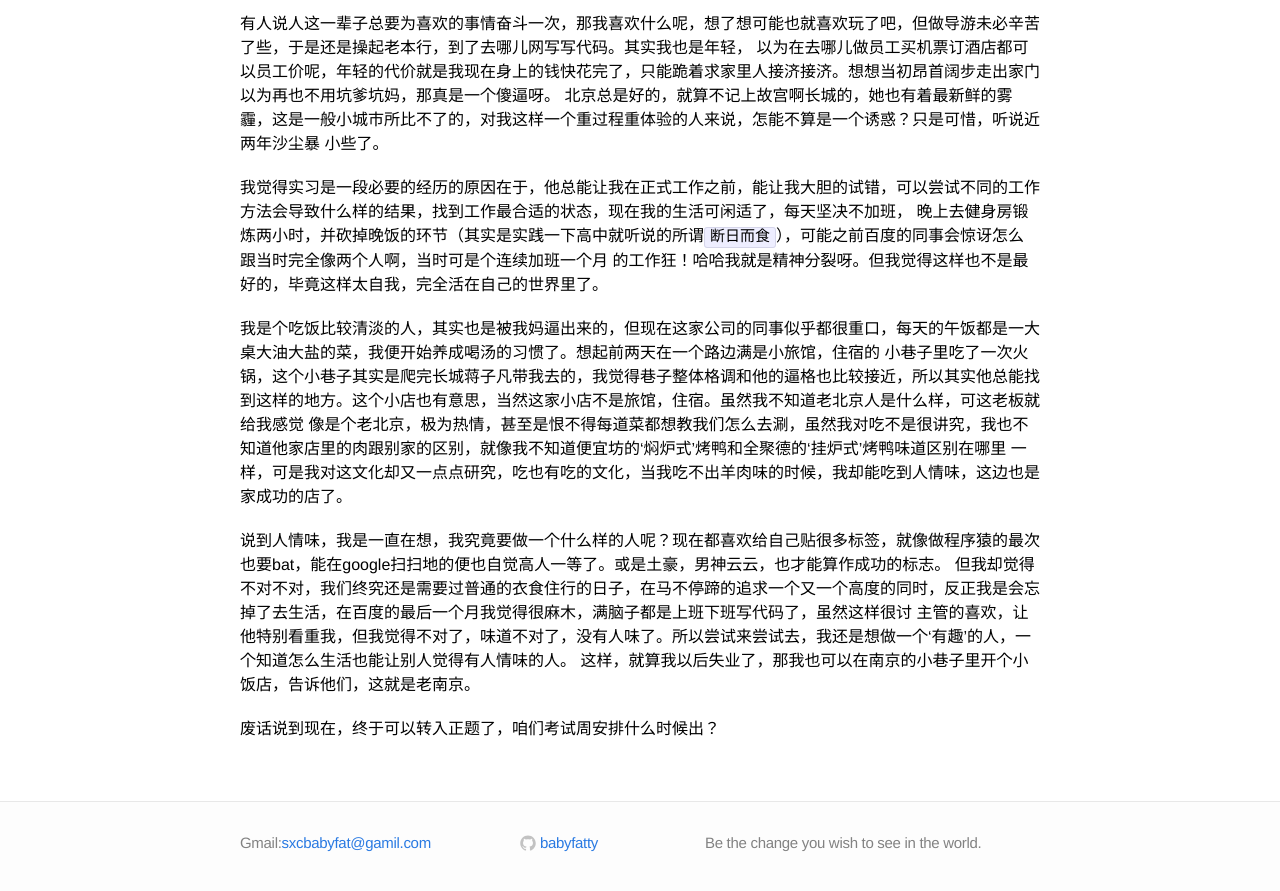
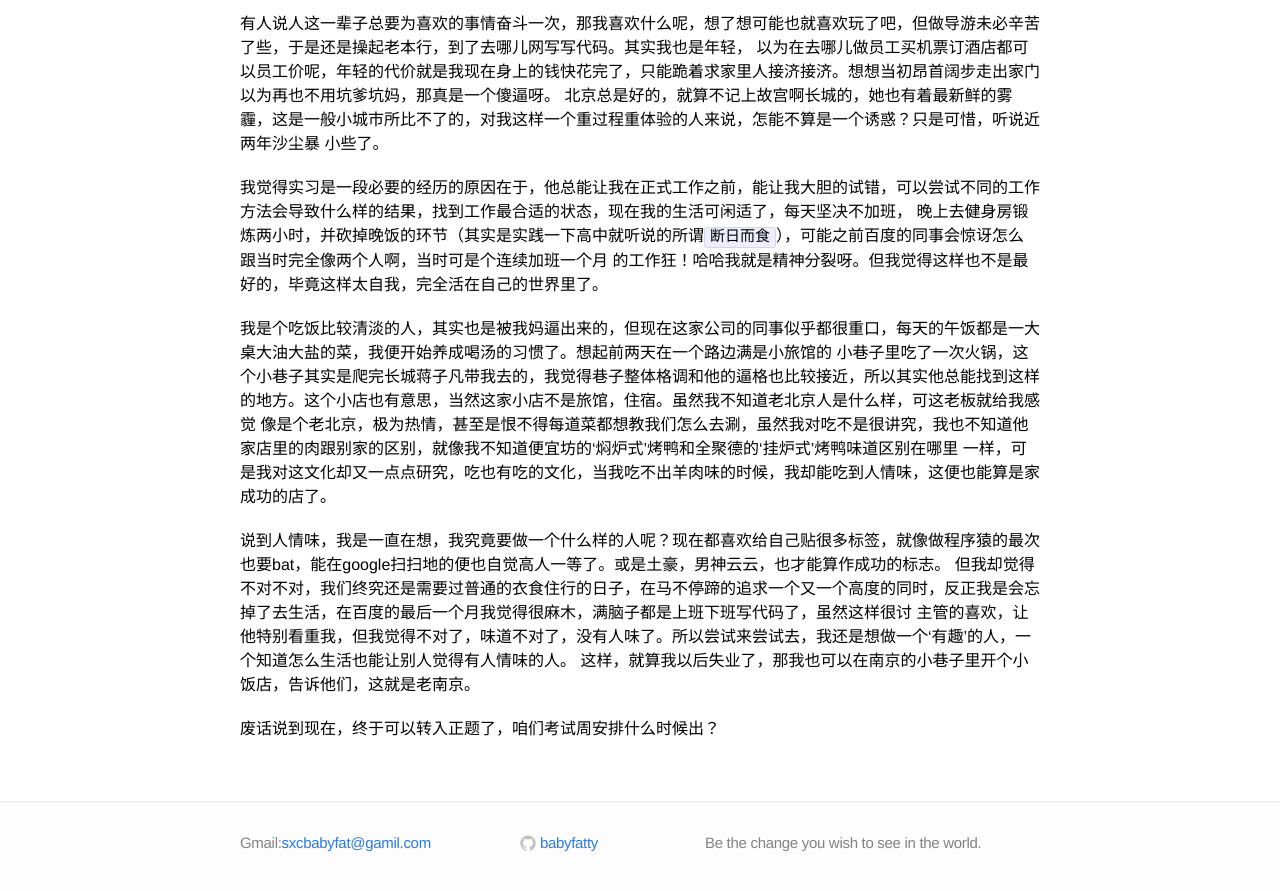
Before and after one commit to babyfatty/babyfatty.github.io, a Jekyll site: the page built from _posts/2014-10-30-Recently.markdown, in a window 1280 px wide and 900 px high, scrolled down 610 px. Shown: the top 891 px of the window. Built offline with Jekyll 4.4.1, drawn with Linux system fonts in a browser that asks for light colours; comment, search, counter and statistics services are not loaded.

Commit message:
错别字

```diff
--- a/_posts/2014-10-30-Recently.markdown
+++ b/_posts/2014-10-30-Recently.markdown
@@ -29,10 +29,10 @@ categories: eassy
 晚上去健身房锻炼两小时，并砍掉晚饭的环节（其实是实践一下高中就听说的所谓`断日而食`），可能之前百度的同事会惊讶怎么跟当时完全像两个人啊，当时可是个连续加班一个月
 的工作狂！哈哈我就是精神分裂呀。但我觉得这样也不是最好的，毕竟这样太自我，完全活在自己的世界里了。
 
-我是个吃饭比较清淡的人，其实也是被我妈逼出来的，但现在这家公司的同事似乎都很重口，每天的午饭都是一大桌大油大盐的菜，我便开始养成喝汤的习惯了。想起前两天在一个路边满是小旅馆，住宿的
+我是个吃饭比较清淡的人，其实也是被我妈逼出来的，但现在这家公司的同事似乎都很重口，每天的午饭都是一大桌大油大盐的菜，我便开始养成喝汤的习惯了。想起前两天在一个路边满是小旅馆的
 小巷子里吃了一次火锅，这个小巷子其实是爬完长城蒋子凡带我去的，我觉得巷子整体格调和他的逼格也比较接近，所以其实他总能找到这样的地方。这个小店也有意思，当然这家小店不是旅馆，住宿。虽然我不知道老北京人是什么样，可这老板就给我感觉
 像是个老北京，极为热情，甚至是恨不得每道菜都想教我们怎么去涮，虽然我对吃不是很讲究，我也不知道他家店里的肉跟别家的区别，就像我不知道便宜坊的‘焖炉式’烤鸭和全聚德的‘挂炉式’烤鸭味道区别在哪里
-一样，可是我对这文化却又一点点研究，吃也有吃的文化，当我吃不出羊肉味的时候，我却能吃到人情味，这边也是家成功的店了。
+一样，可是我对这文化却又一点点研究，吃也有吃的文化，当我吃不出羊肉味的时候，我却能吃到人情味，这便也能算是家成功的店了。
 
 说到人情味，我是一直在想，我究竟要做一个什么样的人呢？现在都喜欢给自己贴很多标签，就像做程序猿的最次也要bat，能在google扫扫地的便也自觉高人一等了。或是土豪，男神云云，也才能算作成功的标志。
 但我却觉得不对不对，我们终究还是需要过普通的衣食住行的日子，在马不停蹄的追求一个又一个高度的同时，反正我是会忘掉了去生活，在百度的最后一个月我觉得很麻木，满脑子都是上班下班写代码了，虽然这样很讨
```
